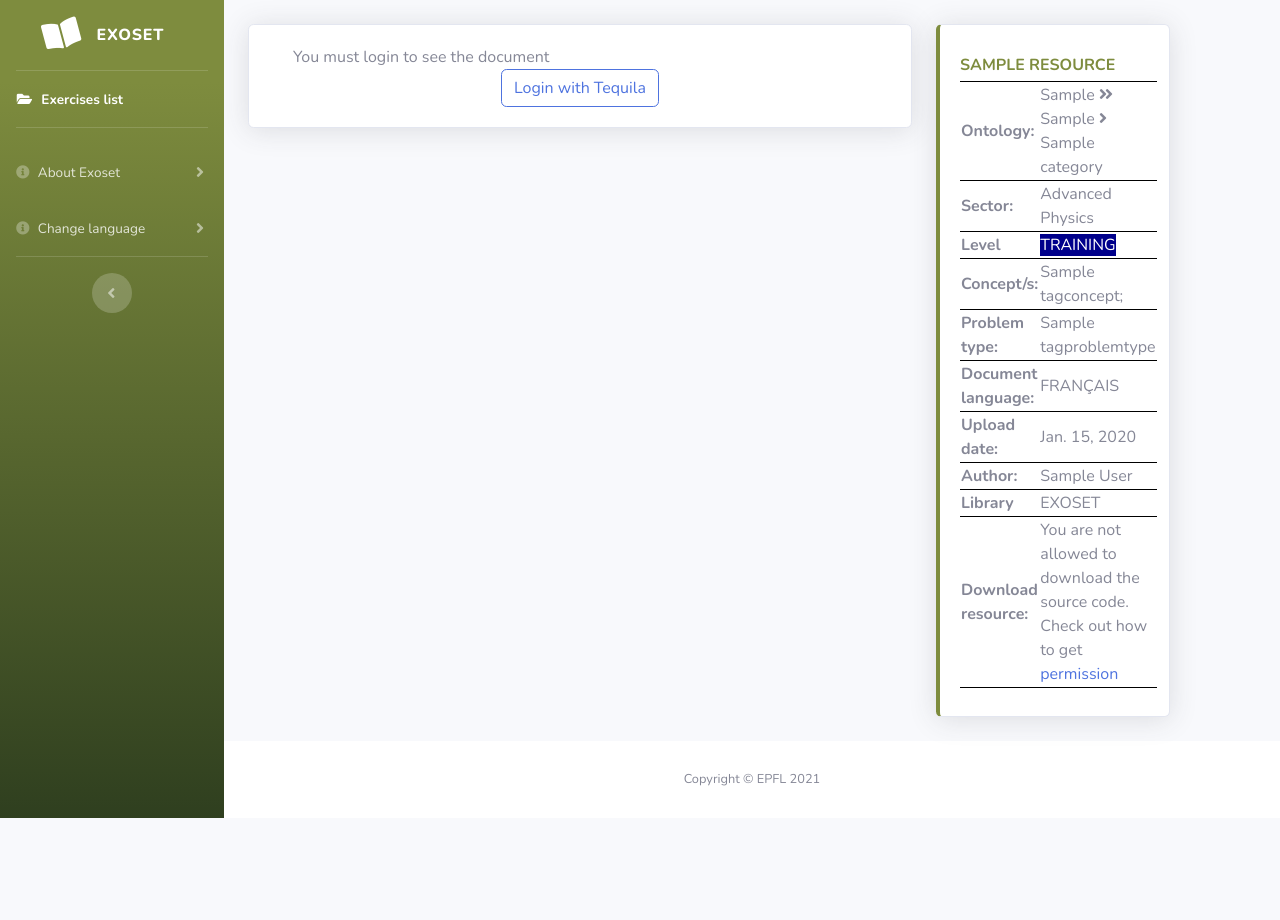
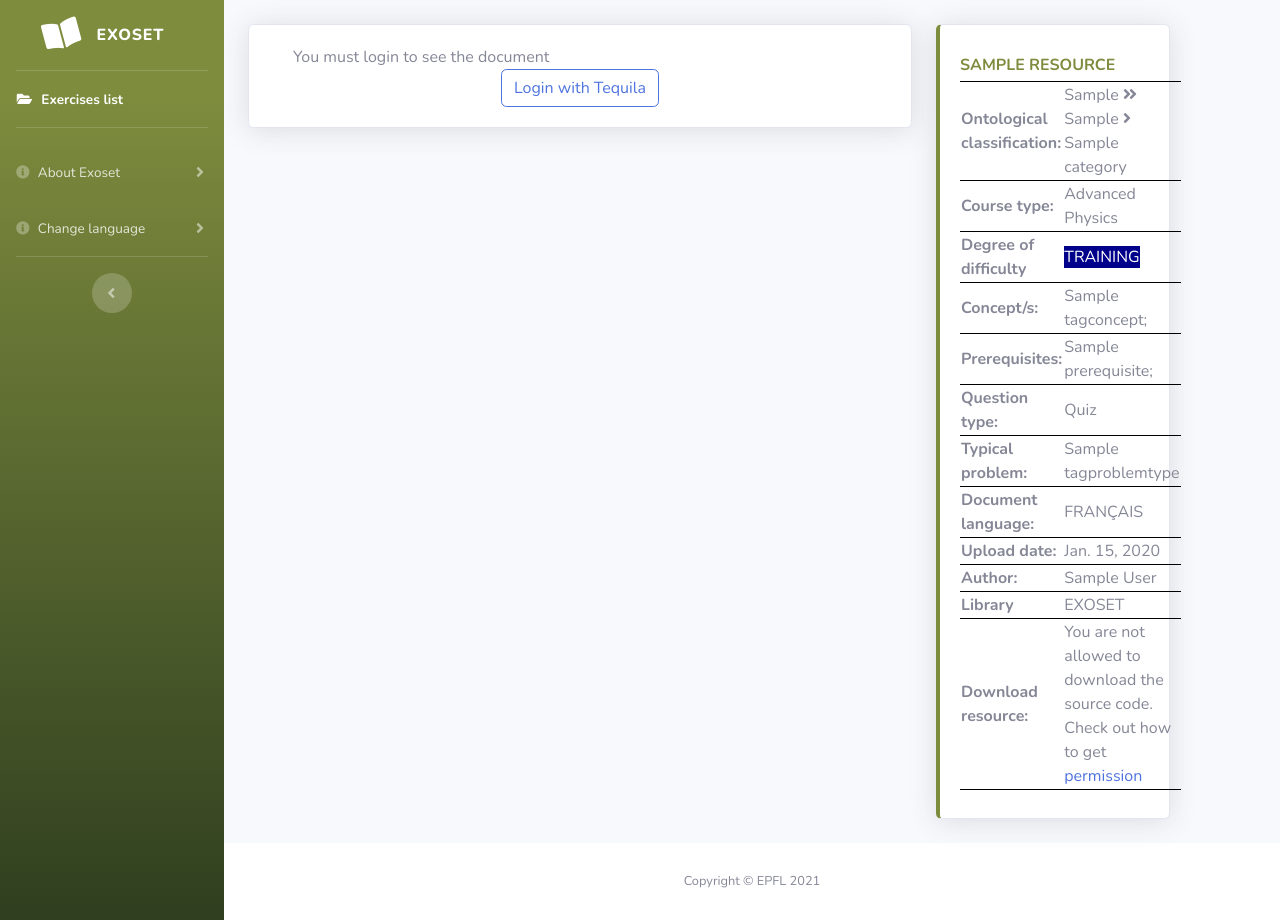
Before and after one commit to marla-epfl/exoset, a Django app: template exoset/document/templates/resource_detail.html in a window 1280 px wide. Before the commit the page ends 818 px from the top, so only its background shows below. Run offline with Django 3.2, Linux system fonts and the light colour scheme; data comes from the database, SQL or seed files in the repository; tables that the repository leaves empty hold one stand-in row (values such as "Sample post"); the template is opened without the code that fills it: values that come from a table or form of the project are taken from there, most other values are stand-ins (such as "Sample title", 1, 10 or a date in 2020); parts of the project's set-up code (start-up, migrations or seed data) failed here and were passed over; some libraries are stand-ins or nearby versions.

Commit message:
added metadate on detailview of resource

```diff
--- a/exoset/document/templates/resource_detail.html
+++ b/exoset/document/templates/resource_detail.html
@@ -79,7 +79,7 @@ table#resource_details tbody tr td{
                                           <table id="resource_details">
                                           <tr>
                                             <td style="border-bottom: 1pt solid black; border-top: 1pt solid black">
-                                              <b>{% trans "Ontology:" %}</b>
+                                              <b>{% trans "Ontological classification:" %}</b>
                                             </td>
                                             <td style="border-bottom: 1pt solid black; border-top: 1pt solid black">
                                               {% for branch in ontology %}
@@ -90,7 +90,7 @@ table#resource_details tbody tr td{
                                             </td>
                                           </tr>
                                           <tr>
-                                            <td style="border-bottom: 1pt solid black"><b>{% trans "Sector:" %}</b></td>
+                                            <td style="border-bottom: 1pt solid black"><b>{% trans "Course type:" %}</b></td>
                                             <td style="border-bottom: 1pt solid black">
                                               {% for course in courses %}
                                                     {{ course.sector.name }}
@@ -99,7 +99,7 @@ table#resource_details tbody tr td{
                                           </tr>
                                           <tr>
                                             <td style="border-bottom: 1pt solid black">
-                                              <b>{% trans "Level" %} </b>
+                                              <b>{% trans "Degree of difficulty" %} </b>
                                             </td>
                                             <td style="border-bottom: 1pt solid black">
                                               <span style="background-color: {{ tag_level.tag_level.color}}; width: 50%; height: 50%; color:white">{{ tag_level.tag_level.difficulty_level}}</span>
@@ -114,7 +114,23 @@ table#resource_details tbody tr td{
                                             </td>
                                           </tr>
                                           <tr>
-                                            <td style="border-bottom: 1pt solid black"><b>{% trans "Problem type:" %}</b>
+                                            <td style="border-bottom: 1pt solid black">
+                                              <b>{% trans "Prerequisites:" %}</b>
+                                            </td>
+                                            <td style="border-bottom: 1pt solid black">
+                                              {% for a in prerequisites.prerequisite.all %} {{ a.label }};{% endfor %}
+                                            </td>
+                                          </tr>
+                                          <tr>
+                                            <td style="border-bottom: 1pt solid black">
+                                              <b>{% trans "Question type:" %}</b>
+                                            </td>
+                                            <td style="border-bottom: 1pt solid black">
+                                              {{question_type.question_type.label}}
+                                            </td>
+                                          </tr>
+                                          <tr>
+                                            <td style="border-bottom: 1pt solid black"><b>{% trans "Typical problem:" %}</b>
                                             </td>
                                             <td style="border-bottom: 1pt solid black">
                                               {% for problem_type_family in problem_type %}
```
Also changed, not shown: exoset/document/views.py (+11 -1 lines).
